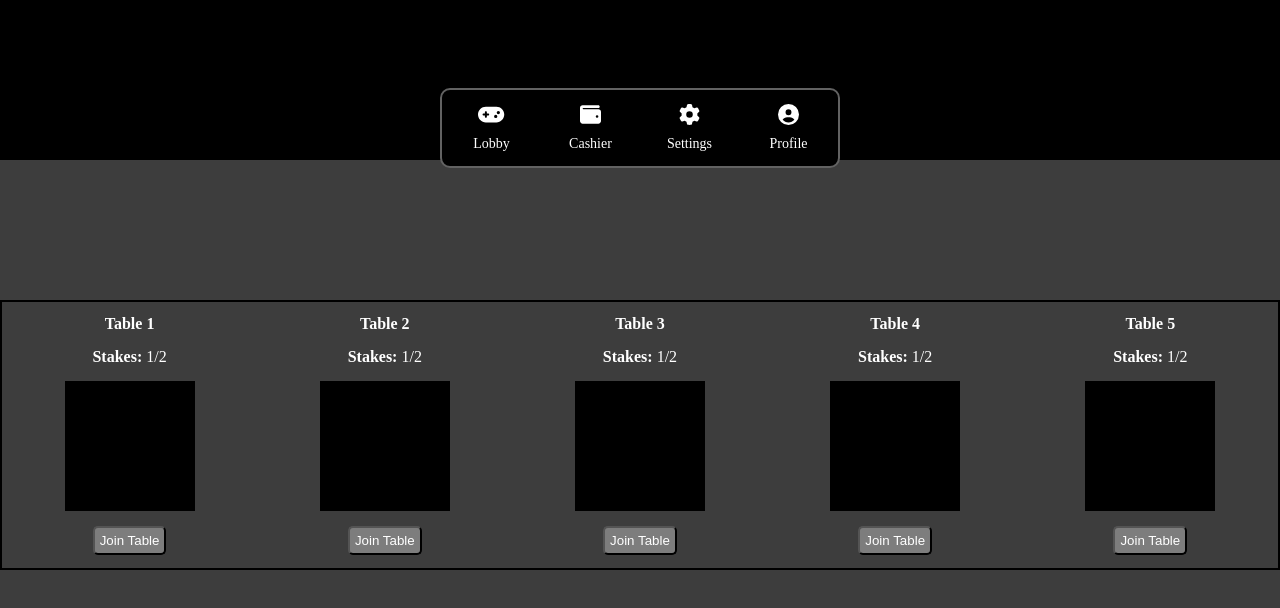
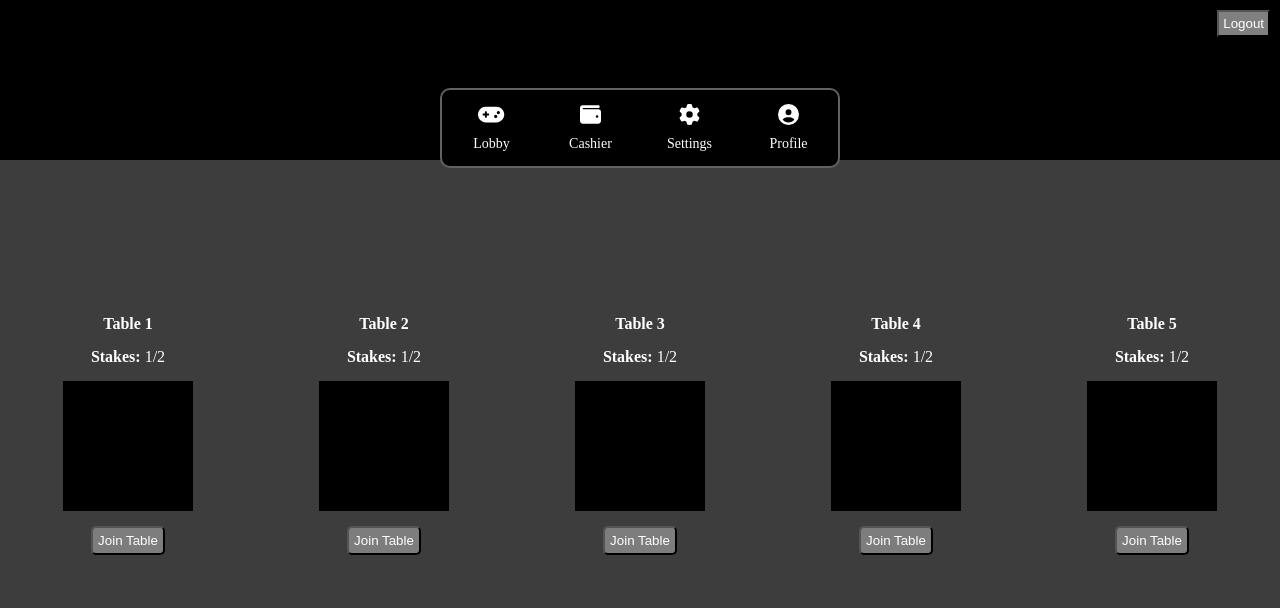
Before and after one commit to lavell119/pong_react, a React (Create React App) app in the folder frontend/: page / in a window 1280 px wide. Shown: the top 608 px of the page. Built offline with nearby package versions, Linux system fonts and the light colour scheme; no server answers.

Commit message:
added nav and logout button inside it to Lobby.js

```diff
--- a/frontend/src/App.css
+++ b/frontend/src/App.css
@@ -18,6 +18,7 @@
   display: flex;
   align-items: center;
   justify-content: center;
+
 }
 
 .lobby_content {
@@ -65,7 +66,6 @@
 
 .lobby_tables {
   position: relative;
-  border: 2px solid black;
   top: 140px;
   height: 270px;
   display: flex;
@@ -113,3 +113,20 @@
 a {
   text-decoration: none;
 }
+
+.logout_btn {
+  background-color: red;
+  justify-self: flex-end;
+  background-color: grey;
+  padding: 4px;
+  color: white;
+}
+
+.nav {
+  width: 100%;
+  padding: 10px;
+  display: flex;
+  justify-content: flex-end;
+  align-self: start;
+
+}
--- a/frontend/src/components/Lobby.js
+++ b/frontend/src/components/Lobby.js
@@ -9,6 +9,9 @@ export default function Lobby() {
   return (
     <div className="lobby">
         <div className="lobby_header">
+          <nav className='nav'>
+            <button className="logout_btn">Logout</button>
+          </nav>
             <div className="lobby_menu">
                 <div className="lobby_menu_item"><FontAwesomeIcon icon={faGamepad} size="xl" style={{color: "#ffffff",}} />Lobby</div>
                 <div className="lobby_menu_item"><FontAwesomeIcon icon={faWallet} size="xl" style={{color: "#ffffff",}} />Cashier</div>
```
